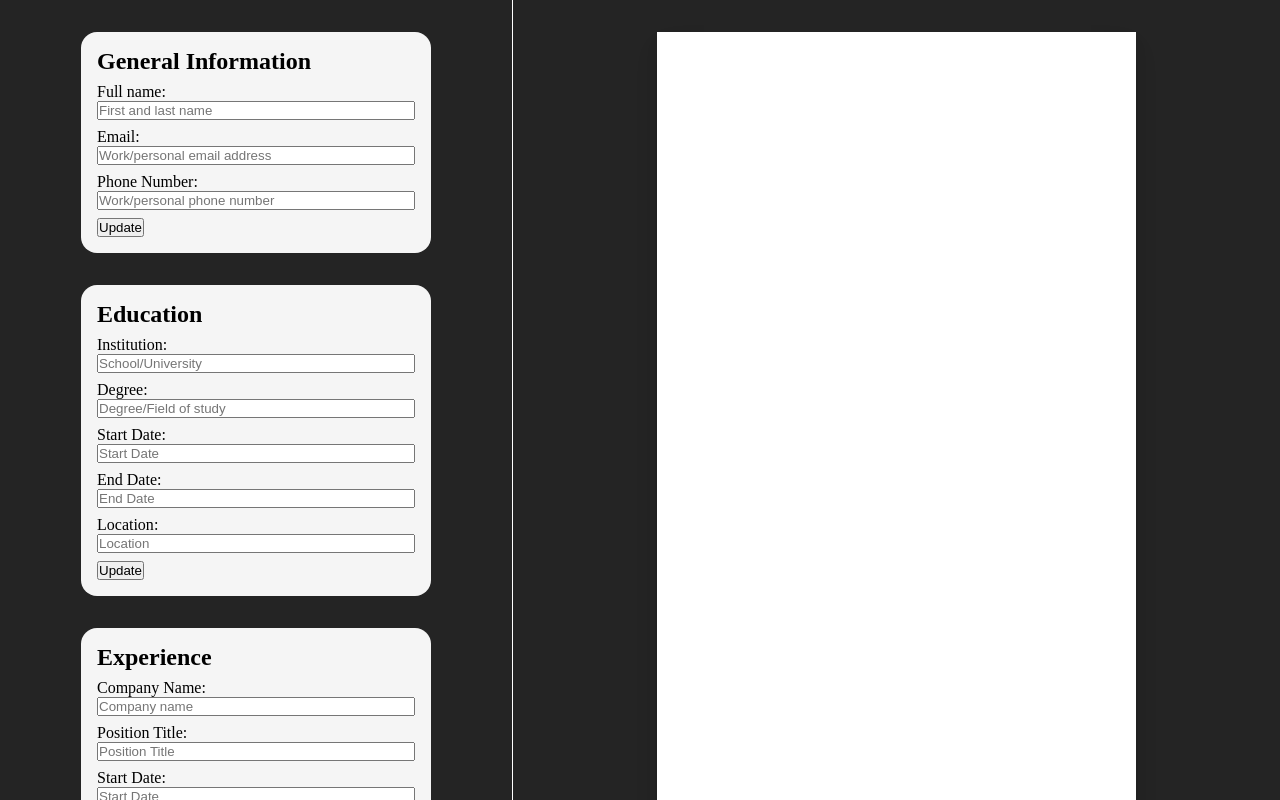
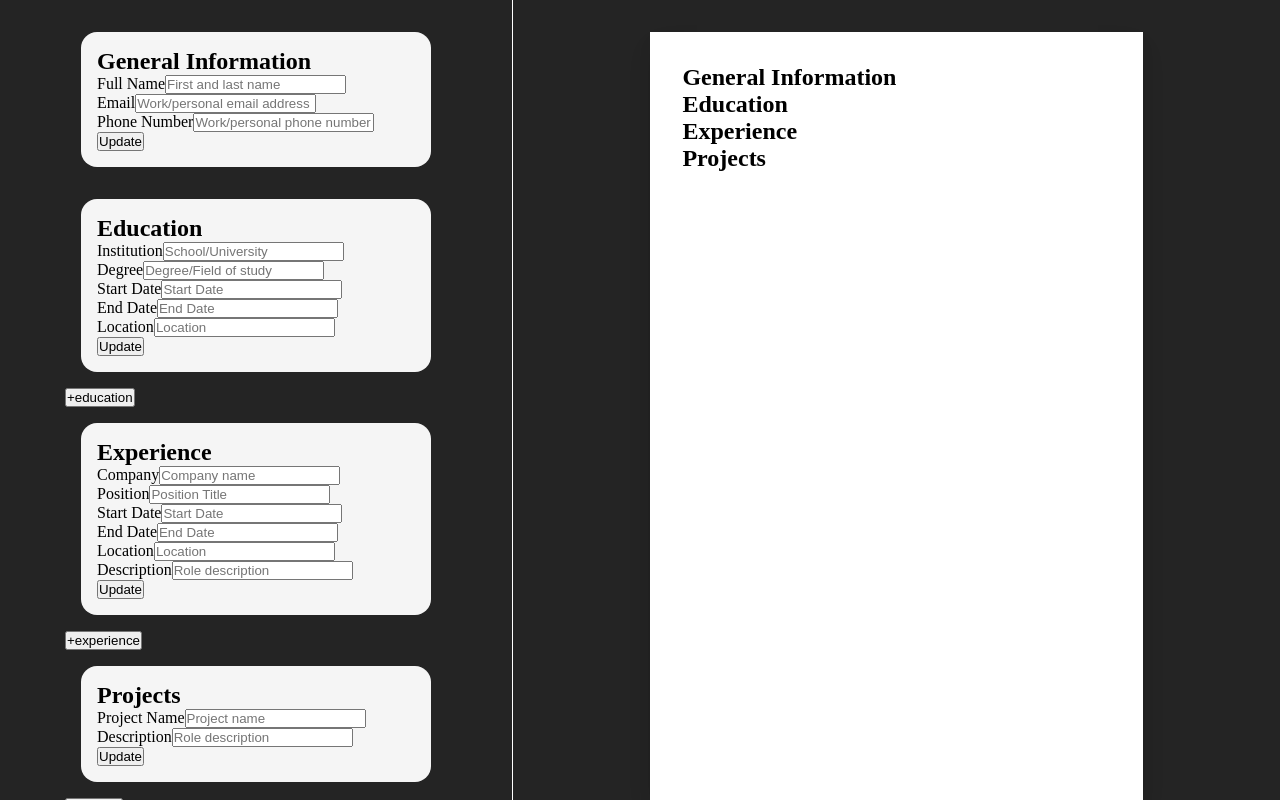
Before and after one commit to naetsawd/OdinProject-CVMaker, a React (Vite) app: page / in a window 1280 px wide. Shown: the top 800 px of the page. Built offline with nearby package versions, Linux system fonts and the light colour scheme.

Commit message:
Revamped entire preview and data system.

```diff
--- a/package.json
+++ b/package.json
@@ -11,7 +11,8 @@
   },
   "dependencies": {
     "react": "^18.2.0",
-    "react-dom": "^18.2.0"
+    "react-dom": "^18.2.0",
+    "uuid": "^9.0.1"
   },
   "devDependencies": {
     "@types/react": "^18.2.15",
--- a/src/App.jsx
+++ b/src/App.jsx
@@ -1,5 +1,4 @@
-import { useState } from "react";
-
+import React, { useState } from "react";
 import InputForm from "./components/InputForm";
 
 import "./styles/Editor.css";
@@ -7,73 +6,101 @@ import "./styles/Preview.css";
 
 function App() {
 	const formTypes = ["general", "education", "experience", "projects"];
-	const [previewData, setPreviewData] = useState({});
+	const [genData, setGenData] = useState({});
+	const [eduData, setEduData] = useState({});
+	const [expData, setExpData] = useState({});
+	const [projData, setProjData] = useState({});
+	const [formCounts, setFormCounts] = useState({
+		general: 1,
+		education: 1,
+		experience: 1,
+		projects: 1,
+	});
 
-	const previewUpdate = (formType, formData) => {
-		setPreviewData((prevData) => {
-			const updatedData = { ...prevData };
+	const stateSelector = (formType) => {
+		switch (formType) {
+			case "general":
+				return setGenData;
+			case "education":
+				return setEduData;
+			case "experience":
+				return setExpData;
+			case "projects":
+				return setProjData;
+			default:
+				return null;
+		}
+	};
 
-			if (updatedData[formType]) {
-				updatedData[formType] = updatedData[formType].map((item) => {
-					if (item.cardTitle === formData[0]) {
-						return { cardTitle: formData[0], data: formData[1] };
-					}
-					return item;
-				});
-			} else {
-				updatedData[formType] = [
-					...(updatedData[formType] || []),
-					{ cardTitle: formData[0], data: formData[1] },
-				];
-			}
-
-			return updatedData;
-		});
-		console.log(previewData.education[0].data);
+	const addForm = (formType) => {
+		setFormCounts((prevCounts) => ({
+			...prevCounts,
+			[formType]: prevCounts[formType] + 1,
+		}));
 	};
 
 	return (
 		<>
 			<div className="editor-container">
 				{formTypes.map((formType) => (
+					<div key={formType}>
+						{[...Array(formCounts[formType])].map((_, index) => (
 							<InputForm
-						key={formType}
-						previewUpdate={previewUpdate}
+								key={`${formType}-${index}`}
 								formType={formType}
+								setData={stateSelector(formType)}
 							/>
+						))}
+						{formType !== "general" && (
+							<button onClick={() => addForm(formType)}>
+								{"+" + formType}
+							</button>
+						)}
+					</div>
 				))}
 			</div>
 
 			<div className="preview-container">
         <div className="preview-page">
-					<div className="general-info">
-						<div>{previewData.general?.[0]?.cardTitle}</div>
-						<div>{previewData.general?.[0]?.data?.["Full name"]}</div>
-						<div>{previewData.general?.[0]?.data?.Email}</div>
-						<div>{previewData.general?.[0]?.data?.["Phone Number"]}</div>
+          <h2>General Information</h2>
+          {Object.values(genData).map((gen, id) => (
+            <div key={id}>
+              <p>Name: {gen["Full Name"]}</p>
+              <p>Email: {gen.Email}</p>
+			  <p>Phone Number: {gen["Phone Number"]}</p>
             </div>
-					<div className="education">
-						<div>{previewData.education?.[0]?.cardTitle}</div>
-						<div>{previewData.education?.[0]?.data?.Institution}</div>
-						<div>{previewData.education?.[0]?.data?.Degree}</div>
-						<div>{previewData.education?.[0]?.data?.["Start Date"]}</div>
-						<div>{previewData.education?.[0]?.data?.["End Date"]}</div>
-						<div>{previewData.education?.[0]?.data?.Location}</div>
+          ))}
+
+          <h2>Education</h2>
+          {Object.values(eduData).map((edu, id) => (
+            <div key={id}>
+              <p>Institution: {edu.Institution}</p>
+              <p>Degree: {edu.Degree}</p>
+              <p>Start Date: {edu["Start Date"]}</p>
+              <p>End Date: {edu["End Date"]}</p>
+              <p>Location: {edu.Location}</p>
             </div>
-					<div className="experience">
-						<div>{previewData.experience?.[0]?.cardTitle}</div>
-						<div>{previewData.experience?.[0]?.data?.["Company Name"]}</div>
-						<div>{previewData.experience?.[0]?.data?.["Position Title"]}</div>
-						<div>{previewData.experience?.[0]?.data?.["Start Date"]}</div>
-						<div>{previewData.experience?.[0]?.data?.["End Date"]}</div>
-						<div>{previewData.experience?.[0]?.data?.Location}</div>
-						<div>{previewData.experience?.[0]?.data?.Description}</div>
+          ))}
+
+          <h2>Experience</h2>
+          {Object.values(expData).map((exp, id) => (
+            <div key={id}>
+              <p>Company: {exp.Company}</p>
+              <p>Position: {exp.Position}</p>
+			  <p>Start Date: {exp["Start Date"]}</p>
+              <p>End Date: {exp["End Date"]}</p>
+              <p>Location: {exp.Location}</p>
+			  <p>Description: {exp.Description}</p>
             </div>
-					<div className="projects">
-						<div>{previewData.projects?.[0]?.cardTitle}</div>
-						<div>{previewData.projects?.[0]?.data?.["Project Title"]}</div>
-						<div>{previewData.projects?.[0]?.data?.Description}</div>
+          ))}
+
+          <h2>Projects</h2>
+          {Object.values(projData).map((proj, id) => (
+            <div key={id}>
+              <p>Project Name: {proj["Project Name"]}</p>
+              <p>Description: {proj.Description}</p>
             </div>
+          ))}
         </div>
       </div>
     </>
--- a/src/assets/formData.json
+++ b/src/assets/formData.json
@@ -1,10 +1,10 @@
 {
 	"general": {
-		"cardTitle": "General Information",
+		"formTitle": "General Information",
 		"formItems": [
 			{
 				"key": 1,
-				"title": "Full name",
+				"title": "Full Name",
 				"placeholder": "First and last name",
 				"type": "text"
 			},
@@ -23,7 +23,7 @@
 		]
 	},
 	"education": {
-		"cardTitle": "Education",
+		"formTitle": "Education",
 		"formItems": [
 			{
 				"key": 4,
@@ -58,17 +58,17 @@
 		]
 	},
 	"experience": {
-		"cardTitle": "Experience",
+		"formTitle": "Experience",
 		"formItems": [
 			{
 				"key": 9,
-				"title": "Company Name",
+				"title": "Company",
 				"placeholder": "Company name",
 				"type": "text"
 			},
 			{
 				"key": 10,
-				"title": "Position Title",
+				"title": "Position",
 				"placeholder": "Position Title",
 				"type": "text"
 			},
@@ -99,12 +99,12 @@
 		]
 	},
 	"projects": {
-		"cardTitle": "Projects",
+		"formTitle": "Projects",
 		"formItems": [
 			{
 				"key": 15,
-				"title": "Project Title",
-				"placeholder": "Company name",
+				"title": "Project Name",
+				"placeholder": "Project name",
 				"type": "text"
 			},
 			{
--- a/src/components/InputForm.jsx
+++ b/src/components/InputForm.jsx
@@ -1,34 +1,53 @@
-import { useState } from "react";
-
-import InputGroup from "./InputGroup";
+import React, { useState, useEffect } from "react";
+import { v4 as uuidv4 } from 'uuid';
 import formItemData from "../assets/formData.json";
-
 import "../styles/InputForm.css";
 
-function InputForm({ previewUpdate, formType }) {
-
-	const { cardTitle, formItems } = formItemData[formType] || {
+function InputForm({ formType, setData }) {
+	const { formTitle, formItems } = formItemData[formType] || {
 		cardTitle: "Default",
 		formItems: [],
 	};
 
 	const [formData, setFormData] = useState({});
+	const [uid, setUid] = useState('');
+
+	useEffect(() => {
+		// Generate the unique ID once when the component is mounted
+		setUid(uuidv4());
+	}, []);
 
 	const handleInputChange = (title, value) => {
-		setFormData((prevData) => ({ ...prevData, [title]: value }));
+		setFormData((prevData) => ({
+			...prevData,
+			[title]: value,
+		}));
 	};
 
-	const handleSubmit = (e) => {
+	const handleUpdate = (e) => {
 		e.preventDefault();
-		previewUpdate(formType, [cardTitle, formData]);
+		const formDataWithId = { [uid]: formData }; // Use uid as the key
+		console.log(formDataWithId);
+		setData((prevData) => ({ ...prevData, ...formDataWithId }));
 	};
 
 	return (
 		<>
-			<form className="input-card" onSubmit={handleSubmit}>
-				<h2>{cardTitle}</h2>
-				<InputGroup formItems={formItems} onInputChange={handleInputChange} />
-				<button className="submit-input">Update</button>
+			<form className="input-form">
+				<h2>{formTitle}</h2>
+				{formItems.map((formItem) => (
+					<div key={formItem.title}>
+						<label>{formItem.title}</label>
+						<input
+							placeholder={formItem.placeholder}
+							type={formItem.type}
+							onChange={(e) =>
+								handleInputChange(formItem.title, e.target.value)
+							}
+						/>
+					</div>
+				))}
+				<button onClick={handleUpdate}>Update</button>
 			</form>
 		</>
 	);
--- a/src/components/InputGroup.jsx
+++ /dev/null
@@ -1,18 +0,0 @@
-function InputGroup({ formItems, onInputChange }) {
-	return (
-		<>
-			{formItems.map((item) => (
-				<div key={item.key} className="input-group">
-					<label>{item.title}:</label>
-					<input
-						type={item.type}
-						placeholder={item.placeholder}
-						onChange={(e) => onInputChange(item.title, e.target.value)}
-					/>
-				</div>
-			))}
-		</>
-	);
-}
-
-export default InputGroup;
--- a/src/styles/InputForm.css
+++ b/src/styles/InputForm.css
@@ -1,18 +1,13 @@
-.input-card {
+.input-form {
+    display: flex;
+    flex-direction: column;
+    align-items: flex-start;
+    justify-content: center;
+
     background-color: whitesmoke;
+
+    width: 350px;
     border-radius: 1rem;
     padding: 1rem;
     margin: 1rem;
-    align-items: center;
-    justify-content: center;
-    width: 350px;
 }
-
-.input-card > h2 {
-}
-
-.input-group {
-    display: flex;
-    flex-direction: column;
-    margin: 0.5rem 0rem;
-}
--- a/src/styles/Preview.css
+++ b/src/styles/Preview.css
@@ -12,8 +12,9 @@
 }
 
 .preview-page {
-    width: 68%;
+    width: 70%;
     height: 100%;
+    padding: 2rem;
 
     background-color: white;
     box-shadow: rgba(0, 0, 0, 0.1) 0px 13px 27px -5px,
```
Also changed, not shown: 1 other file (tests, documents, lock files or other folders). Lines whose indentation alone changed are shown as unchanged.
